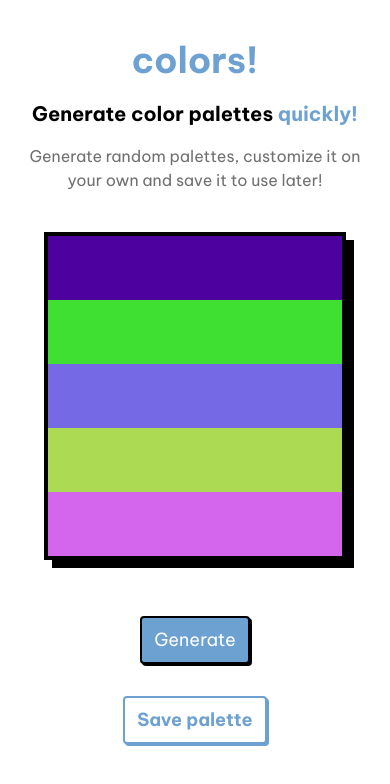
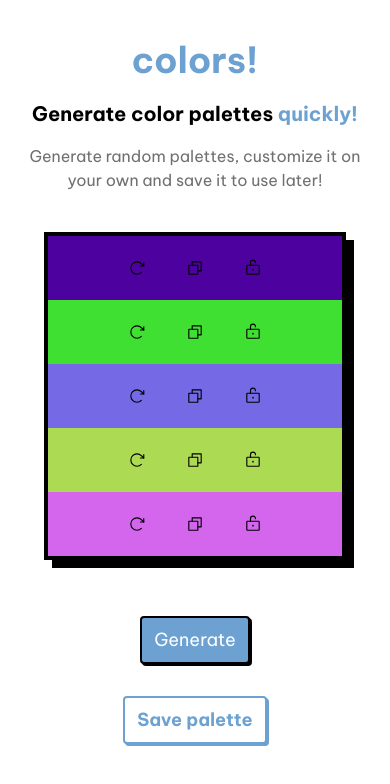
Before and after one commit to pedrohenriiz/colors, a React (Vite) app: page / in a window 390 px wide. Shown: the top 784 px of the page. Built offline with nearby package versions, Linux system fonts and the light colour scheme.

Commit message:
Adds action icons on generated colors

```diff
--- a/package.json
+++ b/package.json
@@ -9,6 +9,7 @@
     "preview": "vite preview"
   },
   "dependencies": {
+    "phosphor-react": "^1.4.1",
     "react": "^18.2.0",
     "react-dom": "^18.2.0"
   },
--- a/src/components/GeneratedColor/index.tsx
+++ b/src/components/GeneratedColor/index.tsx
@@ -1,3 +1,5 @@
+import { LockOpen, ArrowClockwise, Copy } from 'phosphor-react';
+
 interface GeneratedColorProps {
   color: string;
 }
@@ -5,8 +7,14 @@ interface GeneratedColorProps {
 export function GeneratedColor({ color }: GeneratedColorProps) {
   return (
     <div
-      className='w-full h-16 md:h-80'
+      className='w-full h-16 flex flex-col justify-center items-center md:justify-center md:items-end md:flex-row md:h-80 group'
       style={{ backgroundColor: color }}
-    ></div>
+    >
+      <div className='flex flex-row items-center justify-center space-x-10  sm:group-hover:flex md:flex-col md:space-x-0 md:space-y-10 md:mb-10 lg:hidden '>
+        <ArrowClockwise className='cursor-pointer text-lg sm:text-xl' />
+        <Copy className='cursor-pointer text-lg sm:text-xl' />
+        <LockOpen className='cursor-pointer text-lg sm:text-xl' />
+      </div>
+    </div>
   );
 }
```
Also changed, not shown: 1 other file (tests, documents, lock files or other folders).
